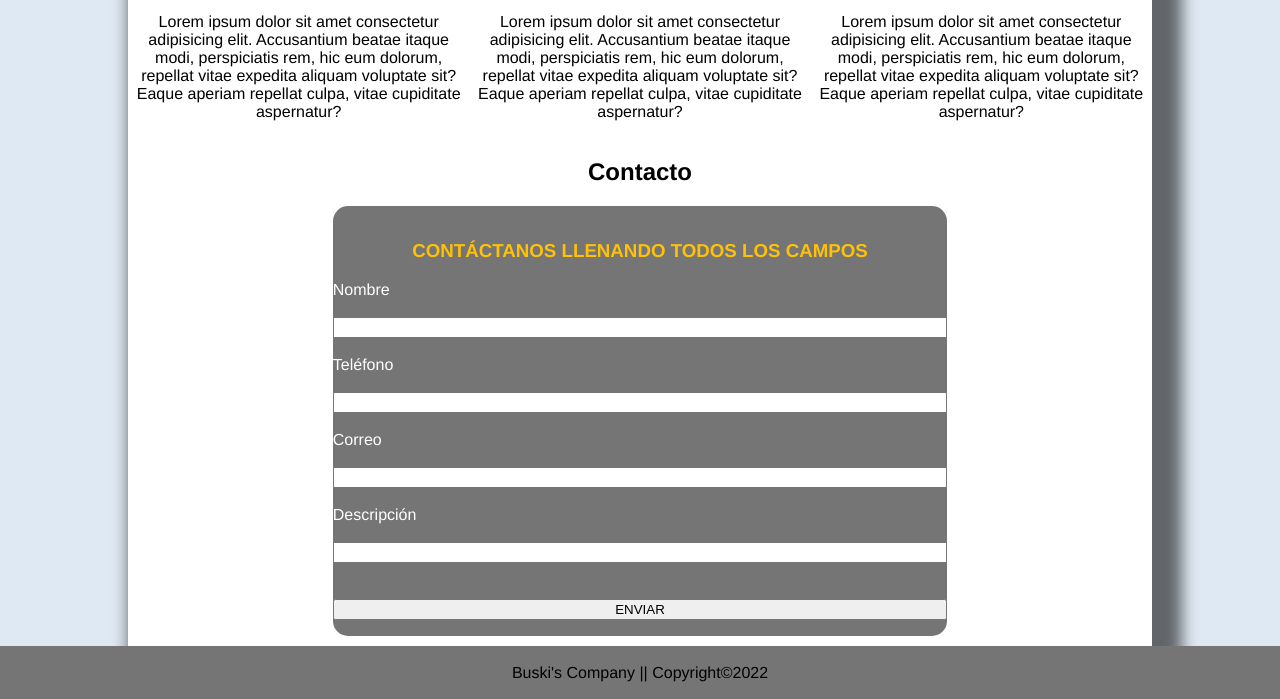
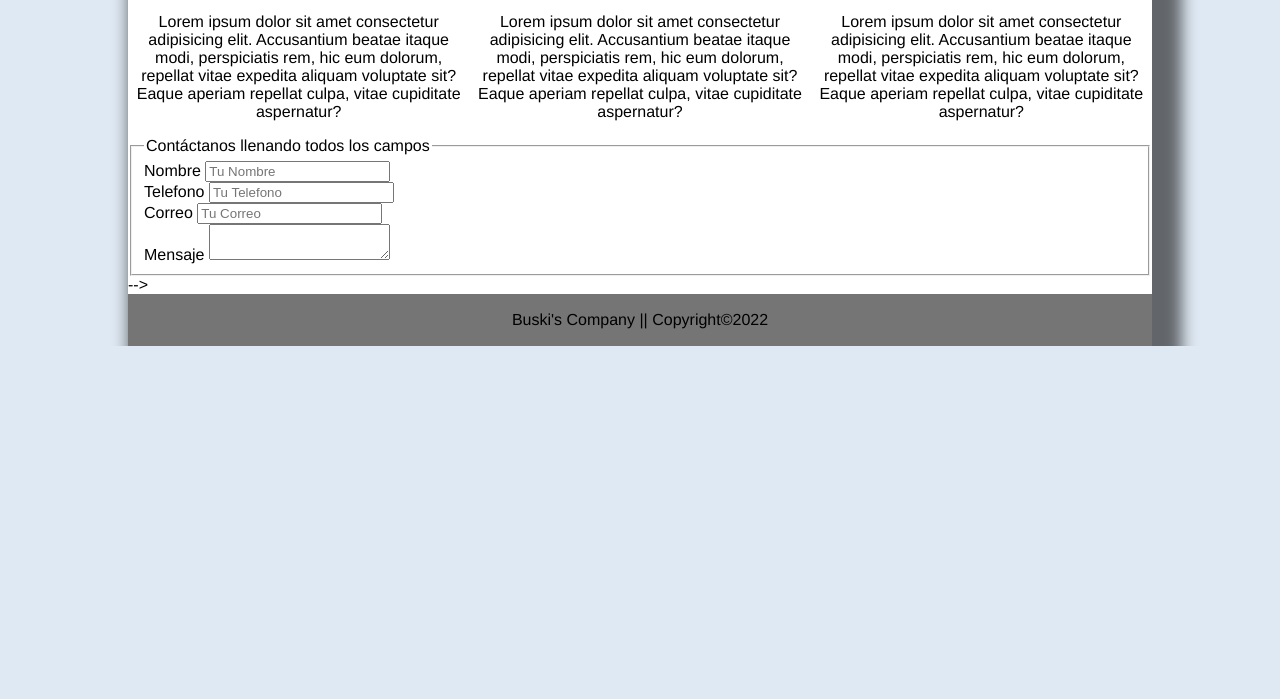
Before and after one commit to ItsBuski/damportfolio, a plain HTML site: page index.html in a window 1280 px wide. Shown: the part 800-1499 px from the top of the page. After the commit the page ends 1146 px from the top, so only its background shows below. Drawn offline with Linux system fonts and the light colour scheme.

Commit message:
form commit added html

```diff
--- a/css/styles.css
+++ b/css/styles.css
@@ -115,7 +115,7 @@ a:hover
 {
     text-align: center;
     color: var(--blanco);
-    background-image: url(/img/hero.jpg);
+    background-image: url("img/hero.jpg");
     background-repeat: no-repeat;
     background-attachment: fixed;
     background-size: cover;
@@ -201,7 +201,9 @@ a:hover
 }
 }
 
-.contactoform
+
+
+/*.contactoform
 {
     margin: 2% 20% 0% 20%;
     padding: 0% 0% 1% 0%;
@@ -227,8 +229,7 @@ a:hover
 {
     display: grid;
 }
-
-/*.form
+.form
 {
     background-color: var(--gris);
     margin: 0% 25%;
--- a/index.html
+++ b/index.html
@@ -110,7 +110,38 @@
 
       </div>
 
-      <div class="contactoform">
+      <section>
+        <form class="formulario">
+            <fieldset>
+                <legend>Contáctanos llenando todos los campos</legend>
+
+                <div class="contenedorcampos">
+                    <div class="campo">
+                        <label>Nombre</label>
+                        <input class="input-text" type="text" placeholder="Tu Nombre">
+                    </div>
+
+                    <div class="campo">
+                        <label>Telefono</label>
+                        <input class="input-text" type="tel" placeholder="Tu Telefono">
+                    </div>
+
+                    <div class="campo">
+                        <label>Correo</label>
+                        <input class="input-text" type="email" placeholder="Tu Correo">
+                    </div>
+
+                    <div class="campo">
+                        <label>Mensaje</label>
+                        <textarea class="input-text"></textarea>
+                    </div>
+                </div>
+            </fieldset>
+        </form>
+    </section> -->
+
+
+      <!--<div class="contactoform">
           <h2>Contacto</h2>
         <div class="contactanos">
             <h3>CONTÁCTANOS LLENANDO TODOS LOS CAMPOS</h3>
@@ -145,7 +176,7 @@
               </div>
         </div>
       </div>
-    </section>
+    </section>-->
 
 </body>
 
```
